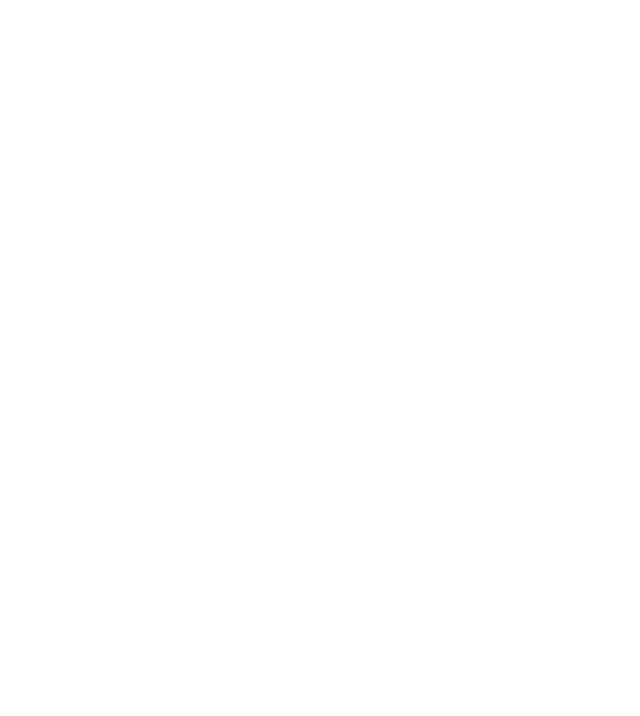
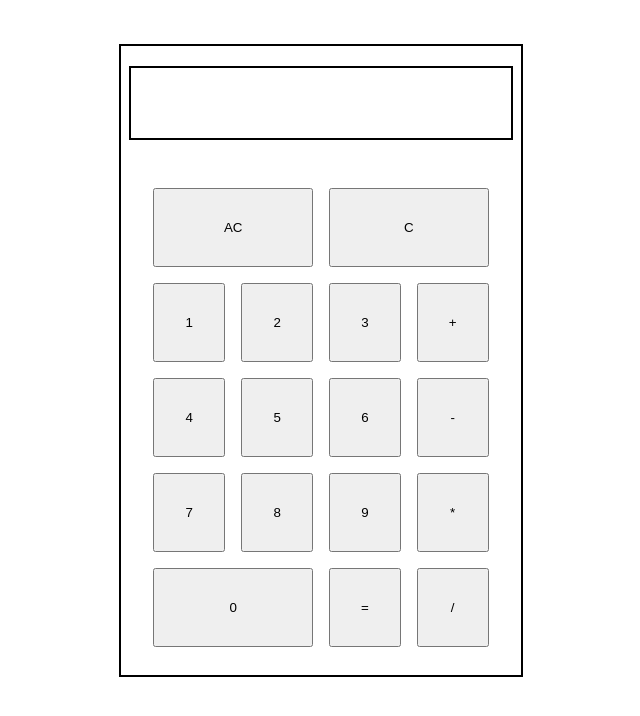
Before and after one commit to chocoisntlate/javascript-calc, a plain HTML site: page index.html in a window 1280 px wide. Shown: the whole page, without its empty margins (319-959 px from the left). Drawn offline with Linux system fonts and the light colour scheme.

Commit message:
got some buttons working

```diff
--- a/index.html
+++ b/index.html
@@ -7,6 +7,34 @@
     <link rel="stylesheet" href="style.css">
 </head>
 <body>
+    <main class="main">
+        <div class="calculator">
+            <div class="display"></div>
+            <div class="buttons">
+                <button class="button AC">AC</button>
+                <button class="button C">C</button>
+                <button class="button num">1</button>
+                <button class="button num">2</button>
+                <button class="button num">3</button>
+                <button class="button num">+</button>
+
+                <button class="button num">4</button>
+                <button class="button num">5</button>
+                <button class="button num">6</button>
+                <button class="button minus">-</button>
+
+                <button class="button num">7</button>
+                <button class="button num">8</button>
+                <button class="button num">9</button>
+                <button class="button multiply">*</button>
+
+                <button class="button zero num">0</button>
+                <button class="button equal">=</button>
+                <button class="button divide">/</button>
+            </div>
+        </div>
+    </main>
+
 
     <script src="script.js"></script>
 </body>
--- a/script.js
+++ b/script.js
@@ -0,0 +1,54 @@
+buttons = document.querySelector(".buttons")
+display = document.querySelector(".display")
+
+buttons.addEventListener("click", function(e) {
+    if (e.target.classList.contains('num')) {
+        displayFunction(e);
+        return;
+    }
+
+    if (e.target.textContent == "AC") {
+        display.textContent = "";
+    }
+    if (e.target.textContent == "C") {
+        display.textContent = display.textContent.slice(0, -1);
+    }
+
+}
+)
+console.log("hey")
+
+function displayFunction(event) {
+    console.log("hey");
+
+    display.textContent += event.target.textContent;
+}
+
+function add(a,b) {
+    return a+b;
+}
+
+function minus(a,b) {
+    return a-b;
+}
+
+function multiply(a,b) {
+    return a*b;
+}
+
+function divide(a,b) {
+    return a/b;
+}
+
+function operate(a,operator,b) {
+    switch (operator) {
+        case "+":
+            return add(a,b);
+        case "-":
+            return minus(a,b);
+        case "*":
+            return multiply(a,b);
+        case "/":
+            return divide(a,b);
+    }
+}
--- a/style.css
+++ b/style.css
@@ -0,0 +1,57 @@
+body {
+
+}
+
+.main {
+    display: flex;
+    justify-content: center;
+    align-items: center;
+
+    padding: 10px;
+    margin-top: 50px;
+    height: 75vh;
+    min-height: 500px;
+}
+
+.calculator {
+    border: 2px solid black;
+    width: 400px;
+    display: flex;
+    flex-direction: column;
+    align-items: center;
+    justify-content: center;
+}
+
+.display {
+    min-height: 50px;
+    border: 2px solid black;
+    margin: 20px;
+    min-width: 90%;
+    padding: 10px;
+
+}
+
+.buttons {
+    display: grid;
+    grid-template-columns: repeat(4, 1fr);
+    margin: 20px;
+}
+.button {
+    padding: 30px;
+    margin: 8px;
+    display: flex;
+    align-items: center;
+    justify-content: center;
+}
+
+.AC {
+    grid-column: span 2;
+}
+
+.C {
+    grid-column: span 2;
+}
+
+.zero {
+    grid-column: span 2;
+}
```
